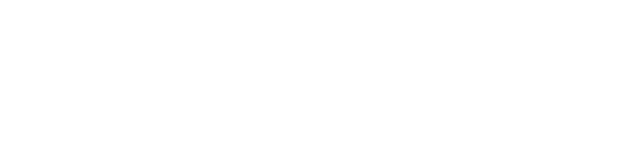
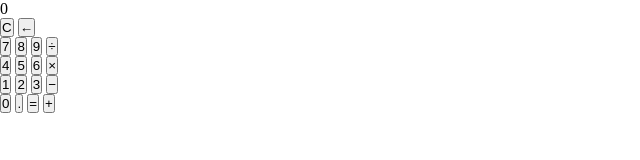
Before and after one commit to richerduong/Calculator, a plain HTML site: page index.html in a window 1280 px wide. Shown: the whole page, without its empty margins (0-640 px from the left). Drawn offline with Linux system fonts and the light colour scheme.

Commit message:
Complete HTML

```diff
--- a/index.html
+++ b/index.html
@@ -7,5 +7,84 @@
     <title>Calculator</title>
   </head>
   <body>
+    <div class="main">
+      <div class="calculator">
+
+        <div class="screen">
+          0
+        </div>
+
+        <div class="buttons">
+
+          <div class="button-row">
+            <button class="calc-button double">
+              C
+            </button>
+            <button class="calc-button double">
+              &larr;
+            </button>
+
+          <div class="button-row">
+            <button class="calc-button">
+              7
+            </button>
+            <button class="calc-button">
+              8
+            </button>
+            <button class="calc-button">
+              9
+            </button>
+            <button class="calc-button">
+              &divide;
+            </button>
+          </div>
+
+          <div class="button-row">
+            <button class="calc-button">
+              4
+            </button>
+            <button class="calc-button">
+              5
+            </button>
+            <button class="calc-button">
+              6
+            </button>
+            <button class="calc-button">
+              &times;
+            </button>
+          </div>
+
+          <div class="button-row">
+            <button class="calc-button">
+              1
+            </button>
+            <button class="calc-button">
+              2
+            </button>
+            <button class="calc-button">
+              3
+            </button>
+            <button class="calc-button">
+              &minus;
+            </button>
+          </div>
+
+          <div class="button-row">
+            <button class="calc-button triple">
+              0
+            </button>
+            <button class="calc-button">
+              .
+            </button>
+            <button class="calc-button">
+              &equals;
+            </button>
+            <button class="calc-button">
+              &plus;
+            </button>
+          </div>
+        </div>
+      </div>
+    </div>
   </body>
 </html>
--- a/script.js
+++ b/script.js
@@ -1,3 +1,4 @@
+// Create basic calculation functions
 function add(a, b) {
   return a + b
 }
@@ -13,3 +14,27 @@ function multiply(a, b) {
 function divide(a, b) {
   return a / b
 }
+
+// Create variables for first number, operator, and second number
+let firstNumber = ''
+let operator = ''
+let secondNumber = ''
+
+// Create operate function that calls one of the basic math functions
+function operate(operator, a, b) {
+  a = Number(a)
+  b = Number(b)
+  switch (operator) {
+    case '+':
+      return add(a, b)
+    case '−':
+      return substract(a, b)
+    case '×':
+      return multiply(a, b)
+    case '÷':
+      if (b === 0) return null
+      else return divide(a, b)
+    default:
+      return null
+  }
+}
--- a/styles.css
+++ b/styles.css
@@ -0,0 +1,18 @@
+html {
+  box-sizing: border-box;
+  height: 100%;
+}
+
+*,
+*::before,
+*::after {
+  box-sizing: inherit;
+  margin: 0;
+  padding: 0;
+}
+
+body {
+  align-items: center;
+  background-color: var(--background);
+  color: var(--font);
+}
```
